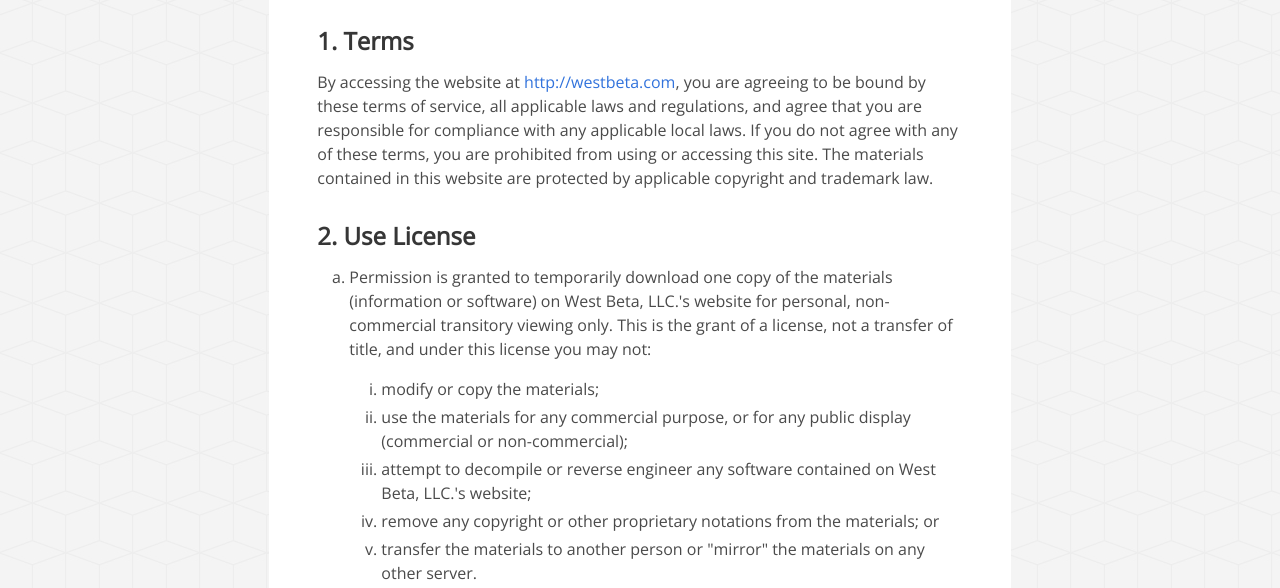
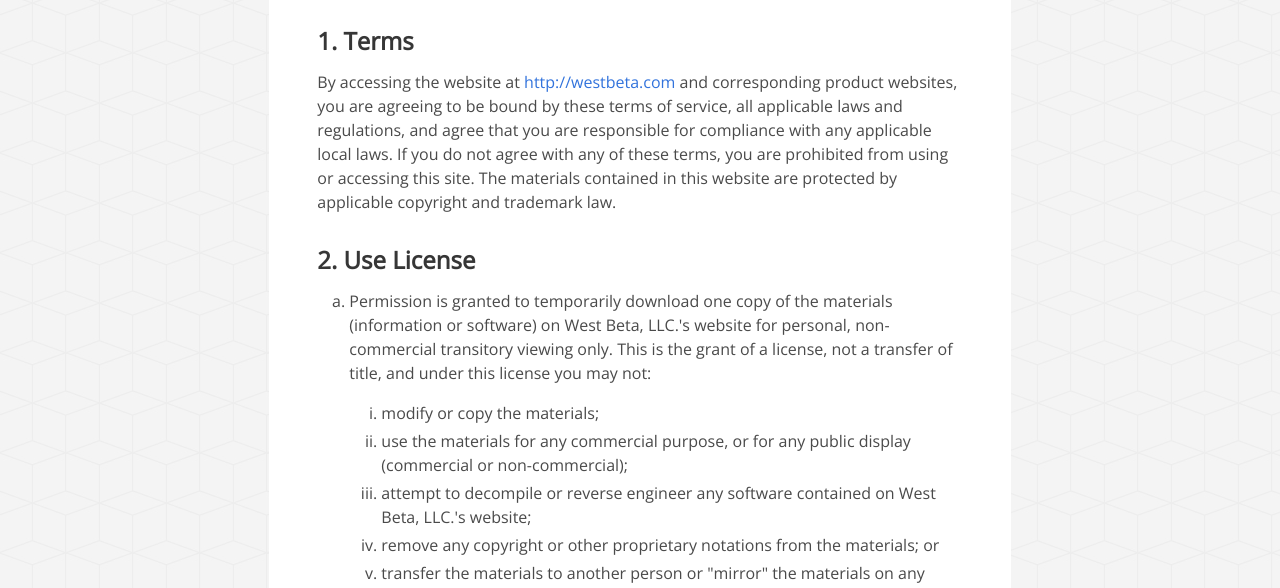
Before and after one commit to westbeta/westbeta.github.io, an Eleventy site: page src/terms.md in a window 1280 px wide. Shown: the part 210-798 px from the top of the page. Built offline with nearby package versions, Linux system fonts and the light colour scheme; Eleventy itself is replaced by a stand-in of ours; files that its build step writes are made by us from their sources; a web font is replaced by a local one.

Commit message:
Update terms.md

```diff
--- a/src/terms.md
+++ b/src/terms.md
@@ -7,7 +7,7 @@
 
 <h3>1. Terms</h3>
 
-<p>By accessing the website at&nbsp;<a href="http://westbeta.com">http://westbeta.com</a>, you are agreeing to be bound by these terms of service, all applicable laws and regulations, and agree that you are responsible for compliance with any applicable local laws. If you do not agree with any of these terms, you are prohibited from using or accessing this site. The materials contained in this website are protected by applicable copyright and trademark law.</p>
+<p>By accessing the website at&nbsp;<a href="http://westbeta.com">http://westbeta.com</a> and corresponding product websites, you are agreeing to be bound by these terms of service, all applicable laws and regulations, and agree that you are responsible for compliance with any applicable local laws. If you do not agree with any of these terms, you are prohibited from using or accessing this site. The materials contained in this website are protected by applicable copyright and trademark law.</p>
 
 <h3>2. Use License</h3>
 
```
